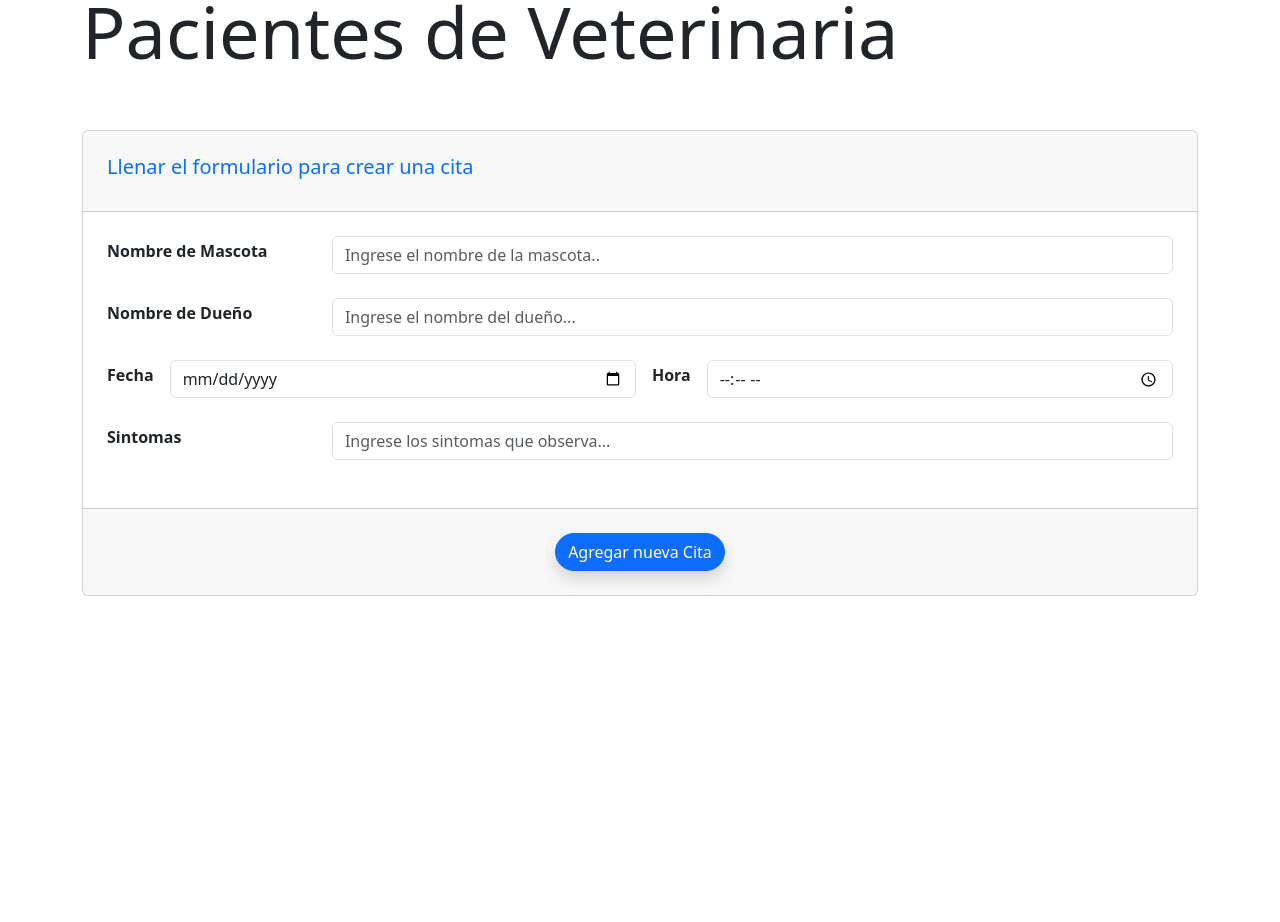
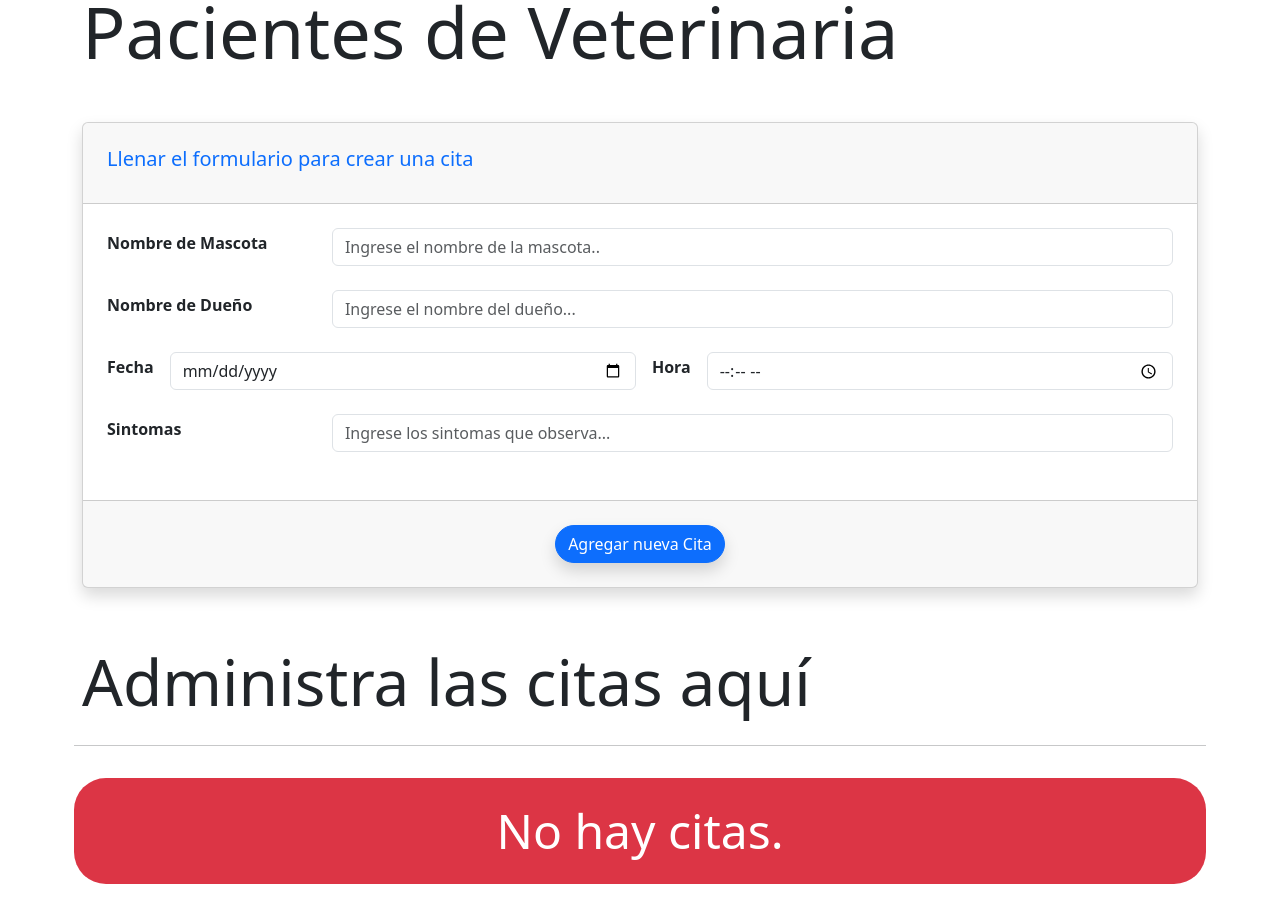
Before and after one commit to LucianoAngeleri/RollingCode-TrabajoPractico-React-Veterinaria-Ejercicio9, a React (Vite) app: page / in a window 1280 px wide. Shown: the part 140-1062 px from the top of the page. Before the commit the page ends 800 px from the top, so only its background shows below. Built offline with nearby package versions, Linux system fonts and the light colour scheme.

Commit message:
Se agregó el maquetado de la lista de cards de citas agendada y se armó la lógica par mostar el mensaje en caso de no haber citas agendadas

```diff
--- a/src/App.jsx
+++ b/src/App.jsx
@@ -10,9 +10,7 @@ function App() {
       <h1 className="display-1 fw-bold">Ejercicio N°9</h1>
       <h2 className="display-2">Pacientes de Veterinaria</h2>
     </Container>
-    <Container className="my-4">
-      <FormCitas></FormCitas>
-    </Container>
+    <FormCitas></FormCitas>
     </>
   )
 }
--- /dev/null
+++ b/src/components/CardCitas.jsx
@@ -0,0 +1,28 @@
+import React from 'react';
+import { Col, Card, Button } from 'react-bootstrap';
+
+const CardCitas = ({mascota, propietario, fecha, hora, sintomas}) => {
+    return (
+        <Col xs={12} sm={12} md={6} lg={3}>
+            <Card className="rounded-4 shadow">
+                <Card.Header className="border-primary d-flex flex-row gap-3">
+                    <div className='bg-info rounded-circle' style={{ height:"3rem", width:"3rem" }}></div>
+                    <div className='d-flex flex-column'>
+                    <Card.Title className="text-primary">Mascota: {mascota}</Card.Title>
+                    <Card.Subtitle className="py-3">Dueño: {propietario}</Card.Subtitle>
+                    </div>
+                </Card.Header>
+                <Card.Body className="bg-secondary-subtle">
+                    <Card.Text className="my-3">Fecha: {fecha}</Card.Text>
+                    <Card.Text className="my-3">Hora: {hora}</Card.Text>
+                    <Card.Text className="my-3">Síntomas: {sintomas}</Card.Text>
+                </Card.Body>
+                <Card.Footer className="d-flex justify-content-end">
+                    <Button variant="danger" className="rounded-pill shadow">Borrar</Button>
+                </Card.Footer>
+            </Card>
+        </Col>
+    );
+};
+
+export default CardCitas;
--- a/src/components/FormCitas.jsx
+++ b/src/components/FormCitas.jsx
@@ -1,5 +1,6 @@
 import { useState } from "react";
-import { Card, Form, Button } from "react-bootstrap";
+import { Card, Form, Button, Container } from "react-bootstrap";
+import ListaCitas from "./ListaCitas";
 
 class Cita {
     constructor(mascota, propietario, fecha, hora, sintomas) {
@@ -35,7 +36,9 @@ const FormCitas = () => {
     }
 
     return (
-        <Card>
+        <>
+         <Container className="my-3">
+            <Card className="shadow">
                 <Card.Header className="p-4">
                     <Card.Title className="text-primary">Llenar el formulario para crear una cita</Card.Title>
                 </Card.Header>
@@ -65,7 +68,11 @@ const FormCitas = () => {
                     </Card.Footer>
                 </Form>
             </Card>
-
+        </Container>
+        <Container className="my-4">
+            <ListaCitas citas={citas}></ListaCitas>
+        </Container>
+        </>
     );
 };
 
--- /dev/null
+++ b/src/components/ListaCitas.jsx
@@ -0,0 +1,24 @@
+import { Card, Row } from "react-bootstrap";
+import CardCitas from "./CardCitas";
+
+const ListaCitas = ({ citas }) => {
+    return (
+        <Row className="g-3 py-3">
+            <h3 className="display-3">Administra las citas aquí</h3>
+            <hr />
+            {citas.length > 0 ? (
+                citas.map((cita) => (
+                    <CardCitas
+                        mascota={cita.mascota}
+                        propietario={cita.propietario}
+                        fecha={cita.fecha}
+                        hora={cita.hora}
+                        sintomas={cita.sintomas}></CardCitas>
+                ))) : (<h4 className="display-5 text-bg-danger rounded-5 p-4 text-center">No hay citas.</h4>)
+
+            }
+        </Row>
+    );
+};
+
+export default ListaCitas;
```
Lines whose indentation alone changed are shown as unchanged.
